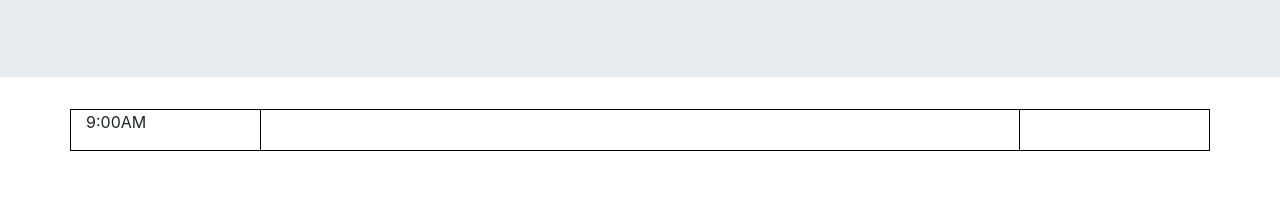
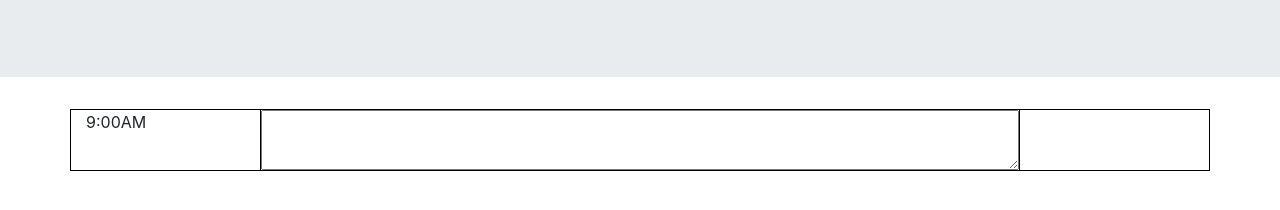
Before and after one commit to Sam-Bro/work_scheduler_SB, a plain HTML site: page index.html in a window 1280 px wide. Shown: the part 172-382 px from the top of the page. Drawn offline with nearby package versions, Linux system fonts and the light colour scheme.

Commit message:
added textbox to mid column

```diff
--- a/index.html
+++ b/index.html
@@ -20,7 +20,9 @@
             <div class="col-sm-2 time-col">
                 <p>9:00AM</p>
             </div>
-            <div class="col-lg-8"></div>
+            <div class="col-lg-8">
+                <textarea class="mid-textarea"></textarea>
+            </div>
             <div class="col-sm-2 save-col"></div>
 
 
--- a/style.css
+++ b/style.css
@@ -10,3 +10,12 @@
 .save-col {
     border-left: 1px solid black;
 }
+.mid-textarea {
+    width: 100%;
+    height: 100%;
+}
+
+.col-lg-8 {
+    padding-left: 0px;
+    padding-right: 0px;
+}
```
